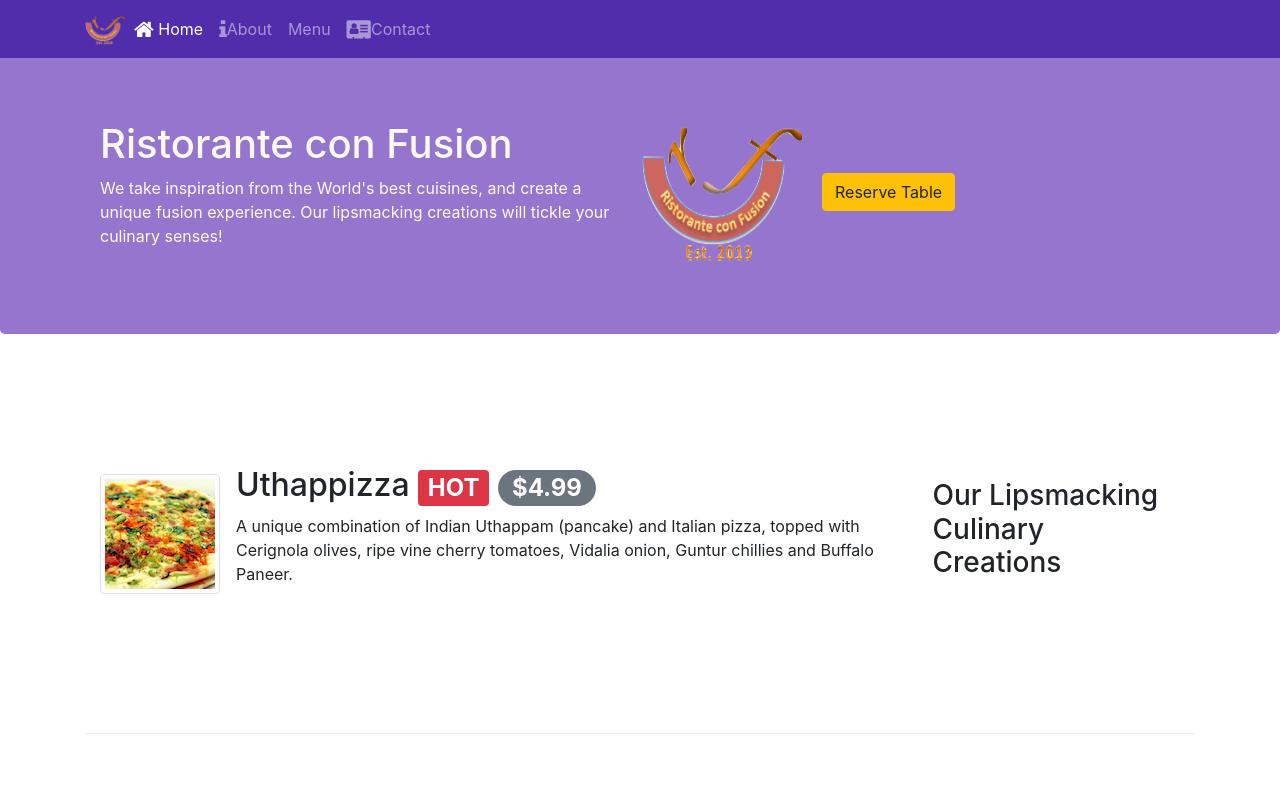
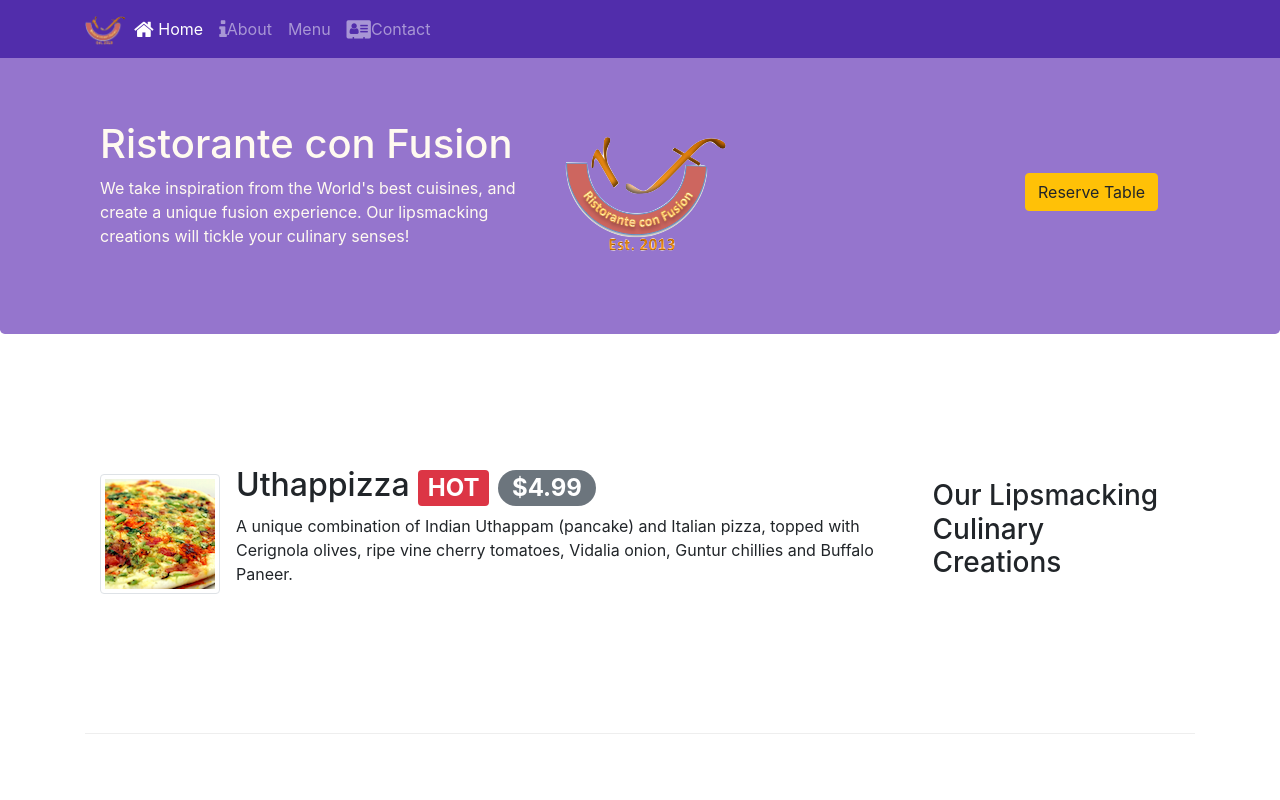
Before and after one commit to deepikagoel1/bootstrap4-app, a website: page index.html in a window 1280 px wide. Shown: the top 800 px of the page. Drawn offline with nearby package versions, Linux system fonts and the light colour scheme.

Commit message:
update the header with Reserve Button

```diff
--- a/index.html
+++ b/index.html
@@ -36,18 +36,19 @@
    </nav>
     <header class="jumbotron">
         <div class="container">
-            <div class="row row-header">
-                <div class="col-sm-6">
+            <div class="row row-header align-items-centerr">
+                <div class="col col-sm-5 order-sm-first col-md">
                     <h1>Ristorante con Fusion</h1>
                     <p>We take inspiration from the World's best cuisines, and create a unique fusion experience. Our lipsmacking creations will tickle your culinary senses!</p>
                 </div>
+                <div class="col col-sm-5 align-self-center">
+                    <img src="img/logo.png" class="img-fluid">
+                </div>
+                <div class="col col-sm-2 order-sm-last align-self-center">
+                            <a class="btn btn-warning " href="img/reserve.png">Reserve Table
 
-                    <img src="img/logo.png" class="img-fluid">
-                    <div class="offset col align-self-center">
-                        <a class="btn btn btn-warning" href="img/reserve.png">Reserve Table
-
-                        </a>
-                    </div>
+                            </a>
+                </div>
 
             </div>
         </div>
```
